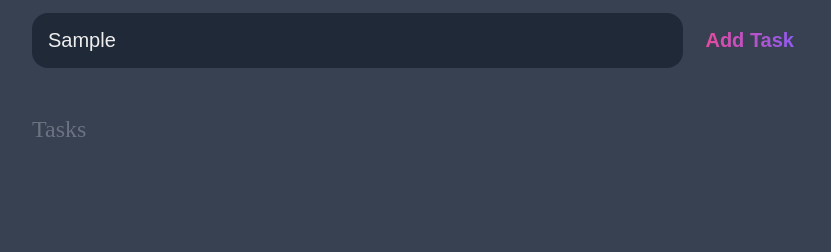
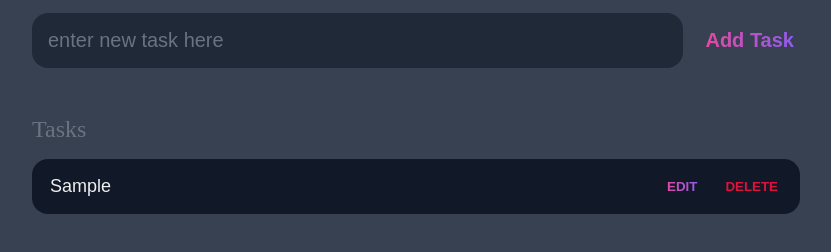
Before and after one commit to brooksjake/brooks_projects, a plain HTML site: page basicprojects/todo-list/index.html in a window 1280 px wide. Both pictures are taken after typing "Sample" into the empty fields and a click on the input "Add Task". Shown: the part 82-334 px from the top of the page, without its empty margins (224-1055 px from the left). Drawn offline with Linux system fonts and the light colour scheme.

Commit message:
finished to do list (without local storage)

```diff
--- a/basicprojects/todo-list/main.css
+++ b/basicprojects/todo-list/main.css
@@ -108,6 +108,10 @@ main {
     margin-bottom: 1rem;
 }
 
+#items .item .content {
+    flex: 1 1 0%;
+}
+
 #items .item .content .text {
     color: var(--light);
     font-size: 1.125rem;
--- a/basicprojects/todo-list/main.js
+++ b/basicprojects/todo-list/main.js
@@ -14,6 +14,52 @@ window.addEventListener('load', () => {
         }
 
         const item_el = document.createElement("div");
-        item_el.classList.add("item")
-    })
-})
+        item_el.classList.add("item");
+
+        const item_content_el = document.createElement("div");
+        item_content_el.classList.add("content");
+
+        item_el.appendChild(item_content_el);
+
+        const item_input_el = document.createElement("input");
+        item_input_el.classList.add("text");
+        item_input_el.type = "text";
+        item_input_el.value = item;
+        item_input_el.setAttribute("readonly", "readonly");
+
+        item_content_el.appendChild(item_input_el);
+
+        const item_actions_el = document.createElement("div");
+        item_actions_el.classList.add("actions");
+
+        const item_edit_el = document.createElement("button");
+        item_edit_el.classList.add("edit")
+        item_edit_el.innerHTML = "Edit";
+
+        const item_delete_el = document.createElement("button");
+        item_delete_el.classList.add("delete");
+        item_delete_el.innerHTML = "Delete";
+
+        item_actions_el.appendChild(item_edit_el);
+        item_actions_el.appendChild(item_delete_el);
+        item_el.appendChild(item_actions_el);
+        list_el.appendChild(item_el);
+
+        input.value = "";
+
+        item_edit_el.addEventListener('click', () => {
+            if (item_edit_el.innerText.toLowerCase() == "edit") {
+                item_input_el.removeAttribute("readonly");
+                item_input_el.focus();
+                item_edit_el.innerText = "Save";
+            } else {
+                item_input_el.setAttribute("readonly", "readonly");
+                item_edit_el.innerText = "Edit"
+            }
+        });
+
+        item_delete_el.addEventListener('click', () => {
+            list_el.removeChild(item_el);
+        });
+    });
+});
```
